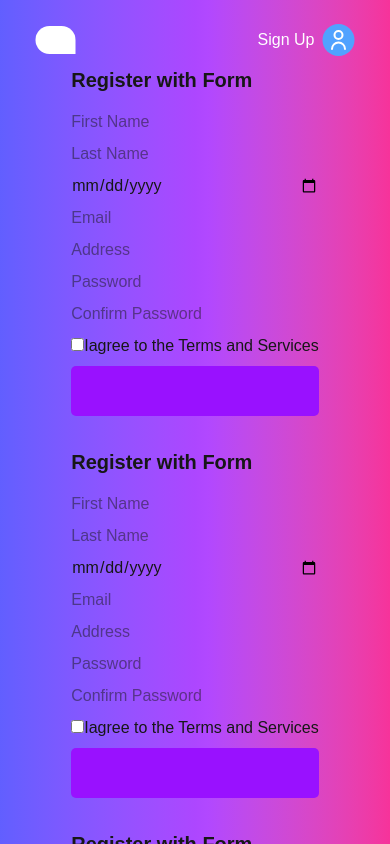
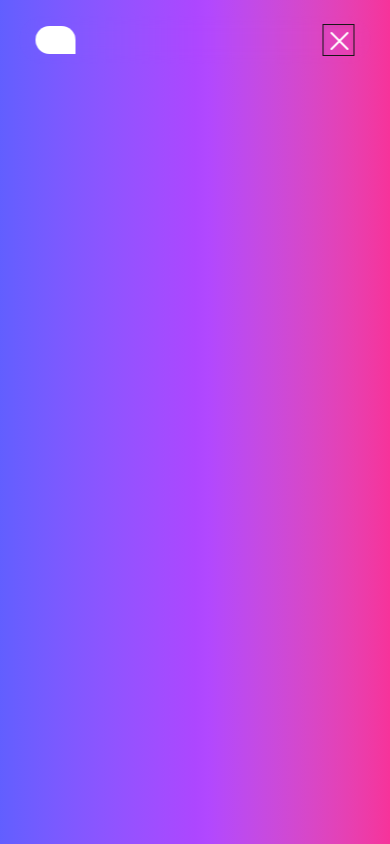
Before and after one commit to hatohui/GenCare, a Next.js app in the folder frontend/: page / in a window 390 px wide. Shown: the top 844 px of the page. Built offline with nearby package versions, Linux system fonts and the light colour scheme.

Commit message:
feat: adjusted Nav-bar animation

```diff
--- a/frontend/src/Components/NavBar/Icon.tsx
+++ b/frontend/src/Components/NavBar/Icon.tsx
@@ -1,9 +1,13 @@
 import { motion } from 'framer-motion'
 
-export const Icon = () => {
+export type IconProp = {
+	className?: string
+}
+
+export const Icon = ({ className }: IconProp) => {
 	return (
 		<motion.div
-			className='rounded-full rounded-br-none bg-white w-10 h-7'
+			className={`rounded-full rounded-br-none bg-white w-10 h-7 ${className}`}
 			initial={{ scale: 0, opacity: 0 }}
 			animate={{ scale: 1, opacity: 1 }}
 			transition={{ duration: 0.5, ease: 'easeInOut' }}
--- /dev/null
+++ b/frontend/src/Components/NavBar/MobileMenu.tsx
@@ -0,0 +1,70 @@
+'use client'
+import { motion } from 'motion/react'
+import React, { useState } from 'react'
+
+export type MobileMenu = {
+	className: string
+}
+
+const MobileMenu = ({ className }: MobileMenu) => {
+	const [isOpened, setOpened] = useState(false)
+
+	return (
+		<button
+			className={`${className} relative size-8 shadow-inner border flex items-center justify-center`}
+			id='icon'
+			onClick={() => setOpened(!isOpened)}
+		>
+			<motion.svg
+				xmlns='http://www.w3.org/2000/svg'
+				fill='none'
+				viewBox='0 0 24 24'
+				strokeWidth={1.5}
+				stroke='white'
+				className='size-8 absolute inset-0'
+				initial='hide'
+				animate={isOpened ? 'show' : 'hide'}
+				variants={{
+					hide: {
+						opacity: 0,
+					},
+					show: {
+						opacity: 1,
+					},
+				}}
+			>
+				<path
+					strokeLinecap='round'
+					strokeLinejoin='round'
+					d='M3.75 5.25h16.5m-16.5 4.5h16.5m-16.5 4.5h16.5m-16.5 4.5h16.5'
+				/>
+			</motion.svg>
+			<motion.svg
+				xmlns='http://www.w3.org/2000/svg'
+				fill='none'
+				viewBox='0 0 24 24'
+				strokeWidth={1.5}
+				stroke='white'
+				className='size-8 absolute inset-0'
+				initial='hide'
+				animate={isOpened ? 'show' : 'hide'}
+				variants={{
+					hide: {
+						opacity: 1,
+					},
+					show: {
+						opacity: 0,
+					},
+				}}
+			>
+				<path
+					strokeLinecap='round'
+					strokeLinejoin='round'
+					d='M6 18 18 6M6 6l12 12'
+				/>
+			</motion.svg>
+		</button>
+	)
+}
+
+export default MobileMenu
--- a/frontend/src/Components/NavBar/NavBar.tsx
+++ b/frontend/src/Components/NavBar/NavBar.tsx
@@ -3,6 +3,7 @@ import { motion, AnimatePresence } from 'framer-motion'
 
 import SignUp from './SignUp'
 import { Icon } from './Icon'
+import MobileMenu from './MobileMenu'
 
 export const NavBar = () => {
 	const [showNav, setShowNav] = useState(true)
@@ -13,19 +14,15 @@ export const NavBar = () => {
 		function handleScroll() {
 			const currentScrollY = window.scrollY
 
-			// Add background once we scroll down some px (e.g. 10)
 			if (currentScrollY > 100) {
 				setOnTop(true)
 			} else {
 				setOnTop(false)
 			}
 
-			// Hide nav if scrolling down, show if scrolling up
 			if (currentScrollY > lastScrollY.current && currentScrollY > 50) {
-				// scrolling down & past 50px => hide
 				setShowNav(false)
 			} else {
-				// scrolling up => show
 				setShowNav(true)
 			}
 
@@ -41,21 +38,34 @@ export const NavBar = () => {
 			{showNav && (
 				<motion.nav
 					key='navbar'
-					initial={{ y: -80, opacity: 0 }}
-					animate={{ y: 0, opacity: 1 }}
-					exit={{ y: -80, opacity: 0 }}
+					initial='hidden'
+					animate={onTop ? 'onTop' : 'visible'}
+					exit='exit'
+					variants={{
+						hidden: { y: -80, opacity: 0 },
+						visible: {
+							y: 0,
+							opacity: 1,
+							backdropFilter: 'blur(8px)',
+						},
+						exit: { y: -80, opacity: 0 },
+						onTop: {
+							y: 0,
+							opacity: 1,
+							backdropFilter: 'none',
+						},
+					}}
 					transition={{ duration: 0.2, ease: 'easeInOut' }}
-					className={`fixed top-4 left-1/2 transform -translate-x-1/2 flex items-center justify-between max-w-4xl px-4 py-2 rounded-full w-[90vw] z-50
-            ${
-							onTop
-								? 'bg-linear-to-r/decreasing from-pink-400 to-white shadow-lg'
-								: 'bg-transparent'
-						}
-          `}
-					style={{ backdropFilter: onTop ? 'blur(8px)' : 'none' }}
+					className='fixed top-4 left-1/2 transform -translate-x-1/2 duration-300 flex items-center justify-between max-w-4xl px-4 py-2 rounded-full w-[90vw] z-50'
 				>
 					<Icon />
-					<SignUp />
+					<SignUp className='hidden md:block' />
+					<MobileMenu className='block md:hidden inset-0' />
+					<div
+						className={`absolute transition-opacity rounded-full duration-200 inset-0 w-full h-full bg-linear-to-r/decreasing from-pink-400 to-white shadow-lg -z-30 ${
+							onTop ? 'opacity-100' : 'opacity-0'
+						}`}
+					/>
 				</motion.nav>
 			)}
 		</AnimatePresence>
--- a/frontend/src/Components/NavBar/SignUp.tsx
+++ b/frontend/src/Components/NavBar/SignUp.tsx
@@ -1,9 +1,13 @@
 import { motion } from 'framer-motion'
 
-export default function SignUp() {
+export type SignUpProp = {
+	className?: string
+}
+
+export default function SignUp({ className }: SignUpProp) {
 	return (
 		<motion.div
-			className='flex items-center space-x-2 cursor-pointer font-medium text-white'
+			className={`flex items-center space-x-2 cursor-pointer font-medium text-white ${className}`}
 			initial={{ opacity: 0 }}
 			animate={{ opacity: 1 }}
 			transition={{ duration: 0.5 }}
--- a/frontend/src/Interfaces/Auth/API/register.type.ts
+++ b/frontend/src/Interfaces/Auth/Schema/register.ts
@@ -1,5 +1,5 @@
 import { z } from 'zod'
-import { Account } from '../Types/account'
+import { Account } from '../Types/Account'
 
 export type RegisterFormData =
 	| Pick<
--- a/frontend/src/Services/auth-service.ts
+++ b/frontend/src/Services/auth-service.ts
@@ -1,4 +1,4 @@
-import { RegisterFormData } from '@/Interfaces/Auth/API/register.type'
+import { RegisterFormData } from '@/Interfaces/Auth/Schema/register'
 import axios, { AxiosResponse } from 'axios'
 
 const baseUrl = 'https://66fd4486c3a184a84d19c340.mockapi.io/users'
--- a/frontend/src/app/page.tsx
+++ b/frontend/src/app/page.tsx
@@ -1,16 +1,16 @@
 'use client'
-
-import RegisterPage from '@/Components/Auth/RegisterForm'
 import { NavBar } from '@/Components/NavBar/NavBar'
 
 const Page = () => {
 	return (
-		<div className=' h-screen bg-gradient-to-r from-indigo-500 via-purple-500 to-pink-500 flex items-center flex-col py-[50px]'>
+		<>
 			<NavBar />
-			<RegisterPage />
-			<RegisterPage />
-			<RegisterPage />
-		</div>
+			<div className='h-screen' />
+			<div className='h-screen' />
+			<div className='h-screen' />
+			<div className='h-screen' />
+			<div className='fixed top-0 left-0 w-screen h-screen bg-gradient-to-r from-indigo-500 via-purple-500 to-pink-500 flex items-center flex-col py-[50px]' />
+		</>
 	)
 }
 
```
Also changed, not shown: frontend/src/Interfaces/Auth/Schema/login.ts (renamed from frontend/src/Interfaces/Auth/API/login.type.ts), frontend/src/Interfaces/Auth/Schema/token.ts (renamed from frontend/src/Interfaces/Auth/API/token.type.ts).
